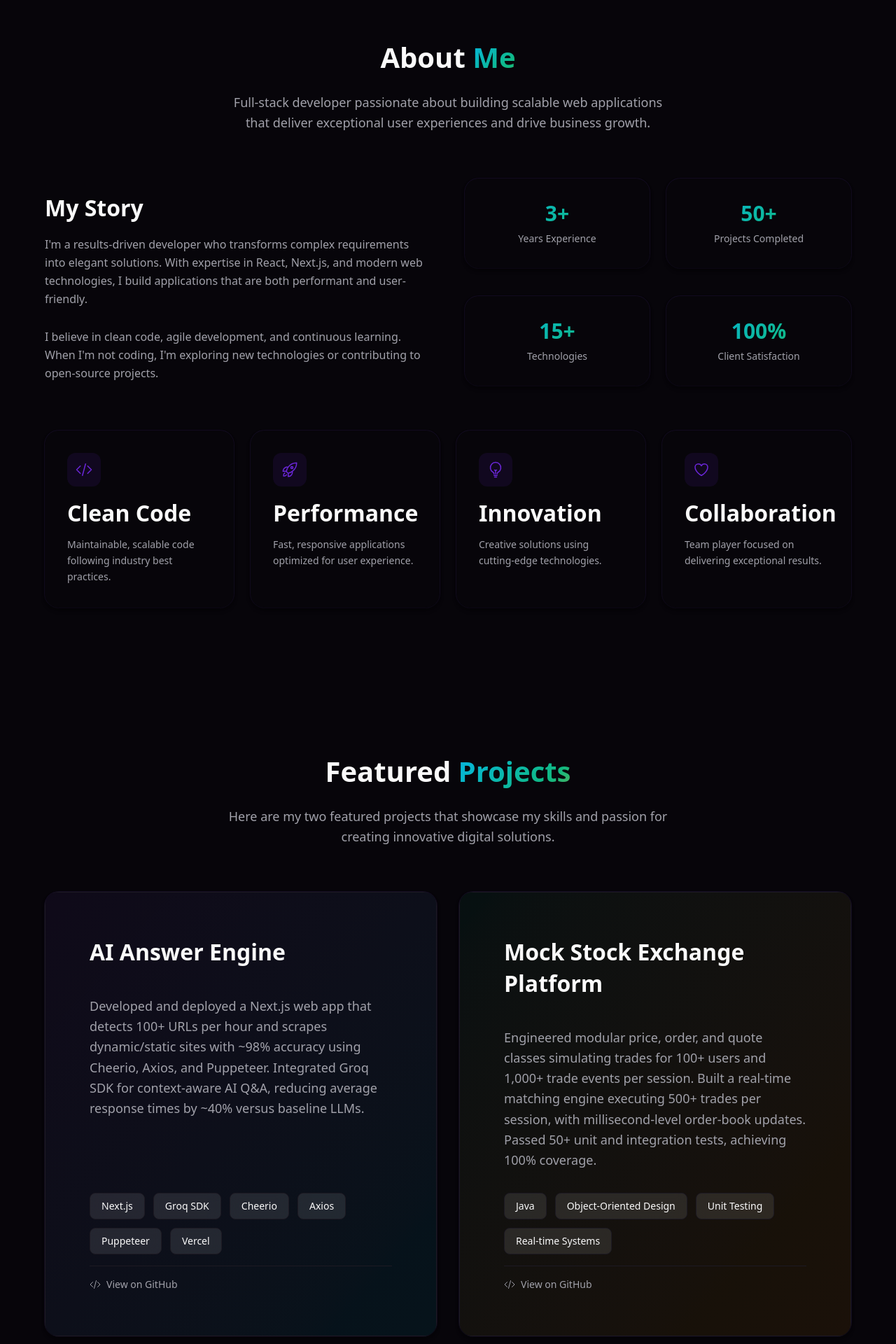
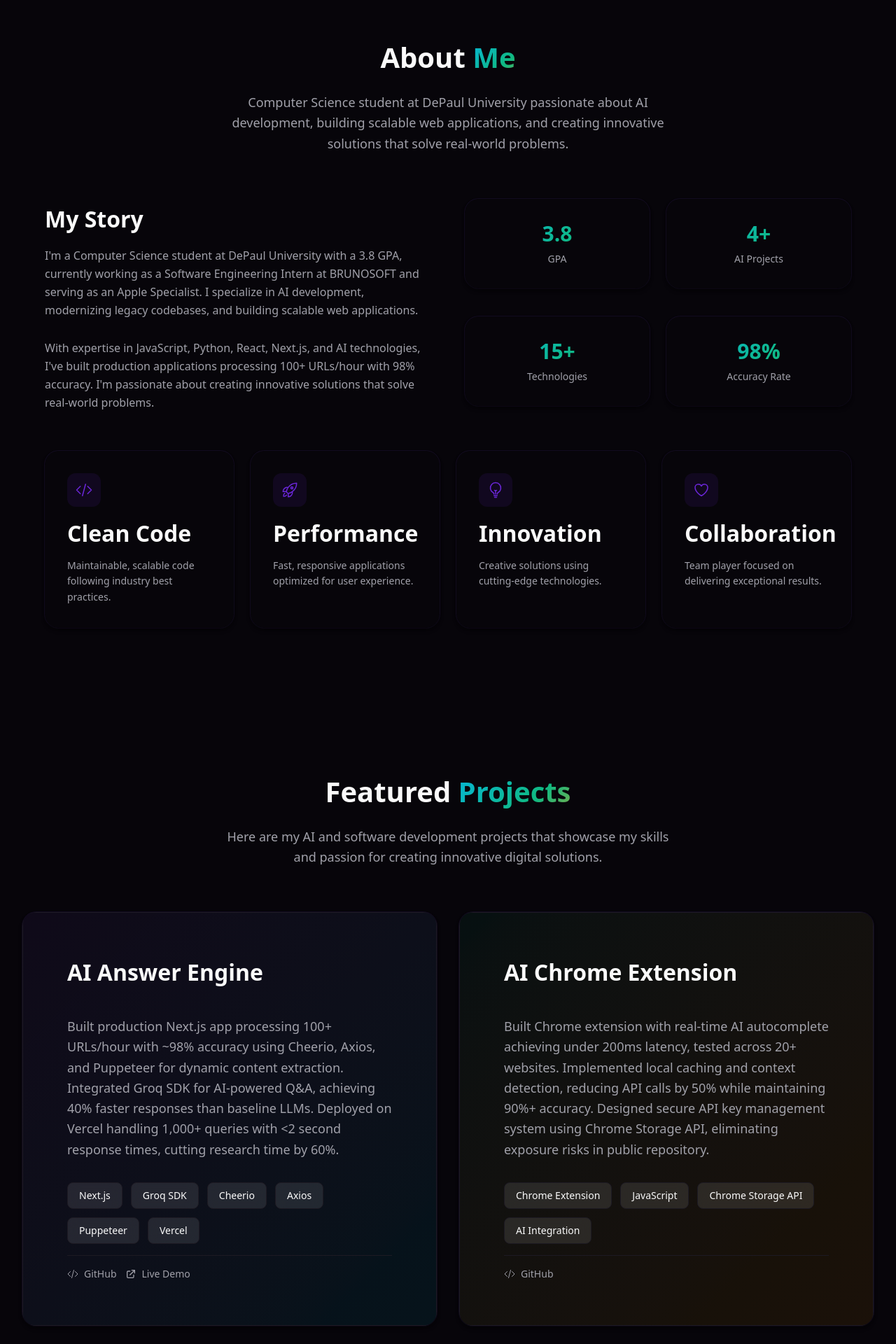
Before and after one commit to Smear6uard/sameerakhtar.dev, a Next.js app: page / in a window 1280 px wide. Shown: the part 840-2760 px from the top of the page at 70% size. Built offline with nearby package versions, Linux system fonts and the light colour scheme.

Commit message:
update personal details

```diff
--- a/src/app/layout.tsx
+++ b/src/app/layout.tsx
@@ -16,31 +16,31 @@ const geistMono = Geist_Mono({
 });
 
 export const metadata: Metadata = {
-  title: "Sameer Akhtar | Full Stack Developer",
-  description: "Full Stack Developer specializing in React, Next.js, and TypeScript. Explore my portfolio of web development projects and technical expertise.",
-  keywords: ["Sameer Akhtar", "Full Stack Developer", "Software Engineer", "React", "Next.js", "TypeScript", "Web Development"],
+  title: "Sameer Akhtar | Computer Science Student & AI Developer",
+  description: "Computer Science student at DePaul University with expertise in AI development, React, Next.js, and modern web technologies. Software Engineering Intern at BRUNOSOFT and Apple Specialist.",
+  keywords: ["Sameer Akhtar", "Computer Science Student", "AI Developer", "Software Engineer", "React", "Next.js", "JavaScript", "Python", "DePaul University", "BRUNOSOFT", "Apple"],
   authors: [{ name: "Sameer Akhtar" }],
   creator: "Sameer Akhtar",
   openGraph: {
     type: "website",
     locale: "en_US",
-    url: "https://sameerakhtar.com",
-    title: "Sameer Akhtar | Full Stack Developer",
-    description: "Full Stack Developer specializing in React, Next.js, and TypeScript. Explore my portfolio of web development projects and technical expertise.",
+    url: "https://sameerakhtar.dev",
+    title: "Sameer Akhtar | Computer Science Student & AI Developer",
+    description: "Computer Science student at DePaul University with expertise in AI development, React, Next.js, and modern web technologies. Software Engineering Intern at BRUNOSOFT and Apple Specialist.",
     siteName: "Sameer Akhtar",
     images: [
       {
         url: "/favicon.ico",
         width: 512,
         height: 512,
-        alt: "Sameer Akhtar - Full Stack Developer",
+        alt: "Sameer Akhtar - Computer Science Student & AI Developer",
       },
     ],
   },
   twitter: {
     card: "summary",
     title: "Sameer Akhtar",
-    description: "Full Stack Developer specializing in React, Next.js, and TypeScript. Explore my portfolio of web development projects and technical expertise.",
+    description: "Computer Science student at DePaul University with expertise in AI development, React, Next.js, and modern web technologies.",
     creator: "@sameerakhtar",
     images: ["/favicon.ico"],
   },
--- a/src/components/sections/about-section.tsx
+++ b/src/components/sections/about-section.tsx
@@ -74,8 +74,8 @@ export function AboutSection() {
             About <span className="gradient-text">Me</span>
           </h2>
           <p className="text-base sm:text-lg text-muted-foreground max-w-2xl mx-auto leading-relaxed px-4">
-            Full-stack developer passionate about building scalable web applications
-            that deliver exceptional user experiences and drive business growth.
+            Computer Science student at DePaul University passionate about AI development,
+            building scalable web applications, and creating innovative solutions that solve real-world problems.
           </p>
         </motion.div>
 
@@ -85,13 +85,12 @@ export function AboutSection() {
           <motion.div variants={itemVariants} className="space-y-6 sm:space-y-7 text-center lg:text-left">
             <h3 className="text-xl sm:text-2xl font-bold mb-3 sm:mb-4">My Story</h3>
             <p className="text-muted-foreground leading-relaxed text-sm sm:text-base">
-              I&apos;m a results-driven developer who transforms complex requirements into elegant solutions.
-              With expertise in React, Next.js, and modern web technologies, I build applications
-              that are both performant and user-friendly.
+              I&apos;m a Computer Science student at DePaul University with a 3.8 GPA, currently working as a Software Engineering Intern at BRUNOSOFT and serving as an Apple Specialist.
+              I specialize in AI development, modernizing legacy codebases, and building scalable web applications.
             </p>
             <p className="text-muted-foreground leading-relaxed text-sm sm:text-base">
-              I believe in clean code, agile development, and continuous learning. When I&apos;m not coding,
-              I&apos;m exploring new technologies or contributing to open-source projects.
+              With expertise in JavaScript, Python, React, Next.js, and AI technologies, I&apos;ve built production applications processing 100+ URLs/hour with 98% accuracy.
+              I&apos;m passionate about creating innovative solutions that solve real-world problems.
             </p>
           </motion.div>
 
@@ -105,8 +104,8 @@ export function AboutSection() {
                 transition: { duration: 0.3, ease: "easeOut" }
               }}
             >
-              <div className="text-2xl sm:text-3xl font-bold gradient-text mb-1 sm:mb-2 group-hover:scale-110 transition-transform duration-300">3+</div>
-              <div className="text-xs sm:text-sm text-muted-foreground group-hover:text-primary transition-colors duration-300">Years Experience</div>
+              <div className="text-2xl sm:text-3xl font-bold gradient-text mb-1 sm:mb-2 group-hover:scale-110 transition-transform duration-300">3.8</div>
+              <div className="text-xs sm:text-sm text-muted-foreground group-hover:text-primary transition-colors duration-300">GPA</div>
             </motion.div>
             <motion.div
               className="text-center p-4 sm:p-6 modern-card group interactive-hover"
@@ -116,8 +115,8 @@ export function AboutSection() {
                 transition: { duration: 0.3, ease: "easeOut" }
               }}
             >
-              <div className="text-2xl sm:text-3xl font-bold gradient-text mb-1 sm:mb-2 group-hover:scale-110 transition-transform duration-300">50+</div>
-              <div className="text-xs sm:text-sm text-muted-foreground group-hover:text-primary transition-colors duration-300">Projects Completed</div>
+              <div className="text-2xl sm:text-3xl font-bold gradient-text mb-1 sm:mb-2 group-hover:scale-110 transition-transform duration-300">4+</div>
+              <div className="text-xs sm:text-sm text-muted-foreground group-hover:text-primary transition-colors duration-300">AI Projects</div>
             </motion.div>
             <motion.div
               className="text-center p-4 sm:p-6 modern-card group interactive-hover"
@@ -138,8 +137,8 @@ export function AboutSection() {
                 transition: { duration: 0.3, ease: "easeOut" }
               }}
             >
-              <div className="text-2xl sm:text-3xl font-bold gradient-text mb-1 sm:mb-2 group-hover:scale-110 transition-transform duration-300">100%</div>
-              <div className="text-xs sm:text-sm text-muted-foreground group-hover:text-primary transition-colors duration-300">Client Satisfaction</div>
+              <div className="text-2xl sm:text-3xl font-bold gradient-text mb-1 sm:mb-2 group-hover:scale-110 transition-transform duration-300">98%</div>
+              <div className="text-xs sm:text-sm text-muted-foreground group-hover:text-primary transition-colors duration-300">Accuracy Rate</div>
             </motion.div>
           </motion.div>
         </div>
--- a/src/components/sections/hero-section.tsx
+++ b/src/components/sections/hero-section.tsx
@@ -115,7 +115,7 @@ export function HeroSection() {
                   animate={{ opacity: mounted && !isTyping ? 1 : 0 }}
                   transition={{ delay: 0.5 }}
                 >
-                  Computer Science Student & AI Developer
+                  Computer Science Student & Software Engineering Intern
                 </motion.h2>
             </motion.div>
 
@@ -127,8 +127,8 @@ export function HeroSection() {
               transition={{ delay: 1 }}
             >
               I create innovative AI-powered solutions and web applications.
-              Passionate about computer science, machine learning, and building
-              technologies that solve real-world problems.
+              Currently pursuing Computer Science at DePaul University while working
+              as a Software Engineering Intern at BRUNOSOFT and Apple Specialist.
             </motion.p>
 
             <motion.div
--- a/src/components/sections/projects-section.tsx
+++ b/src/components/sections/projects-section.tsx
@@ -11,17 +11,34 @@ const projects = [
   {
     id: 1,
     title: "AI Answer Engine",
-    description: "Developed and deployed a Next.js web app that detects 100+ URLs per hour and scrapes dynamic/static sites with ~98% accuracy using Cheerio, Axios, and Puppeteer. Integrated Groq SDK for context-aware AI Q&A, reducing average response times by ~40% versus baseline LLMs.",
+    description: "Built production Next.js app processing 100+ URLs/hour with ~98% accuracy using Cheerio, Axios, and Puppeteer for dynamic content extraction. Integrated Groq SDK for AI-powered Q&A, achieving 40% faster responses than baseline LLMs. Deployed on Vercel handling 1,000+ queries with <2 second response times, cutting research time by 60%.",
     gradient: "from-violet-500/15 to-cyan-500/20",
     technologies: ["Next.js", "Groq SDK", "Cheerio", "Axios", "Puppeteer", "Vercel"],
-    githubUrl: "https://github.com/Smear6uard/AI-Answer-Engine"
+    githubUrl: "https://github.com/Smear6uard/AI-Answer-Engine",
+    liveUrl: "https://ai-answer-engine.vercel.app"
   },
   {
     id: 2,
+    title: "AI Chrome Extension",
+    description: "Built Chrome extension with real-time AI autocomplete achieving under 200ms latency, tested across 20+ websites. Implemented local caching and context detection, reducing API calls by 50% while maintaining 90%+ accuracy. Designed secure API key management system using Chrome Storage API, eliminating exposure risks in public repository.",
+    gradient: "from-emerald-500/15 to-amber-500/20",
+    technologies: ["Chrome Extension", "JavaScript", "Chrome Storage API", "AI Integration"],
+    githubUrl: "https://github.com/Smear6uard/AI-Chrome-Extension"
+  },
+  {
+    id: 3,
     title: "Mock Stock Exchange Platform",
-    description: "Engineered modular price, order, and quote classes simulating trades for 100+ users and 1,000+ trade events per session. Built a real-time matching engine executing 500+ trades per session, with millisecond-level order-book updates. Passed 50+ unit and integration tests, achieving 100% coverage.",
-    gradient: "from-emerald-500/15 to-amber-500/20",
-    technologies: ["Java", "Object-Oriented Design", "Unit Testing", "Real-time Systems"],
+    description: "Engineered modular price, order, and quote classes simulating trades for 100+ users and 1,000+ trade events per session. Built a real-time matching engine executing 500+ trades per session, with millisecond-level order-book updates. Implemented user management, portfolio tracking, and transaction history with live balance validation.",
+    gradient: "from-blue-500/15 to-indigo-500/20",
+    technologies: ["Java", "Object-Oriented Design", "Real-time Systems", "Unit Testing"],
+    githubUrl: "https://github.com/Smear6uard/Mock-Stock-Exchange"
+  },
+  {
+    id: 4,
+    title: "Intelligent LLM Router",
+    description: "Designed an LLM router processing 1K+ prompts/hr, optimizing model selection to cut API costs by up to 40%. Integrated analytics for A/B testing across 3+ LLMs, displaying evaluation reports instantly for comparison. Engineered modular configuration supporting rapid integration of additional model APIs in < 10 minutes each.",
+    gradient: "from-purple-500/15 to-pink-500/20",
+    technologies: ["Python", "LLM Integration", "A/B Testing", "Analytics", "API Optimization"],
     githubUrl: "https://github.com/Smear6uard/Intelligent-LLM-Router"
   }
 ];
@@ -67,7 +84,7 @@ export function ProjectsSection() {
             Featured <span className="gradient-text">Projects</span>
           </h2>
           <p className="text-base sm:text-lg text-muted-foreground max-w-2xl mx-auto leading-relaxed px-4">
-            Here are my two featured projects that showcase my skills and passion for
+            Here are my AI and software development projects that showcase my skills and passion for
             creating innovative digital solutions.
           </p>
         </motion.div>
@@ -75,7 +92,7 @@ export function ProjectsSection() {
         {/* Modern Grid Layout */}
         <motion.div
           variants={itemVariants}
-          className="grid grid-cols-1 lg:grid-cols-2 gap-6 sm:gap-8 max-w-6xl mx-auto"
+          className="grid grid-cols-1 md:grid-cols-2 gap-6 sm:gap-8 max-w-7xl mx-auto"
         >
           {projects.map((project) => (
        <motion.div
@@ -131,8 +148,21 @@ export function ProjectsSection() {
                       className="flex items-center gap-2 text-xs sm:text-sm font-medium text-muted-foreground hover:text-primary hover:scale-105 transition-all duration-300 group/link"
                     >
                       <CodeBracketIcon className="w-3.5 h-3.5 sm:w-4 sm:h-4 group-hover/link:scale-110 group-hover/link:rotate-12 transition-transform duration-300" />
-                      <span>View on GitHub</span>
+                      <span>GitHub</span>
                     </a>
+                    {project.liveUrl && (
+                      <a
+                        href={project.liveUrl}
+                        target="_blank"
+                        rel="noopener noreferrer"
+                        className="flex items-center gap-2 text-xs sm:text-sm font-medium text-muted-foreground hover:text-primary hover:scale-105 transition-all duration-300 group/link"
+                      >
+                        <svg className="w-3.5 h-3.5 sm:w-4 sm:h-4 group-hover/link:scale-110 group-hover/link:rotate-12 transition-transform duration-300" fill="none" stroke="currentColor" viewBox="0 0 24 24">
+                          <path strokeLinecap="round" strokeLinejoin="round" strokeWidth={2} d="M10 6H6a2 2 0 00-2 2v10a2 2 0 002 2h10a2 2 0 002-2v-4M14 4h6m0 0v6m0-6L10 14" />
+                        </svg>
+                        <span>Live Demo</span>
+                      </a>
+                    )}
                   </div>
                 </div>
               </div>
--- a/src/components/sections/resume-section.tsx
+++ b/src/components/sections/resume-section.tsx
@@ -14,27 +14,28 @@ import {
 
 const experience = [
   {
+    title: "Software Engineering Intern",
+    company: "BRUNOSOFT",
+    location: "Remote",
+    period: "Oct 2025 - Present",
+    description: "Leading migration of legacy AngularJS codebase to modern Angular, modernizing architecture for 100+ components.",
+    achievements: [
+      "Leading migration of legacy AngularJS codebase to modern Angular, modernizing architecture for 100+ components",
+      "Implementing containerized workflows using Docker and docker-compose to streamline deployment processes",
+      "Orchestrating deployments using Kubernetes pods, services, and deployments for scalable infrastructure",
+      "Developing custom plugins and themes for client CMS platforms using hooks, actions, and templates"
+    ]
+  },
+  {
     title: "Specialist",
     company: "Apple",
     location: "Naperville, IL",
     period: "Jul 2025 - Present",
-    description: "Delivering tailored hardware/software solutions to optimize workflows for individual and business clients.",
+    description: "Supported 50+ individual and business clients monthly with device setup, troubleshooting, and technical guidance.",
     achievements: [
-      "Configured devices, migrated data, and resolved technical issues for seamless client adoption",
-      "Translated complex technical concepts into clear language, boosting customer engagement and retention",
-      "Optimized workflows for individual and business clients through tailored solutions"
-    ]
-  },
-  {
-    title: "Co-Founder & Vice President",
-    company: "Computer Science Club",
-    location: "Lisle, IL",
-    period: "Sep 2023 - Aug 2024",
-    description: "Led organizational efforts and strategic initiatives for the Computer Science Club at DePaul University.",
-    achievements: [
-      "Organized 10+ events and workshops, increasing student participation by 60%",
-      "Spearheaded outreach campaigns that doubled membership and raised the club's profile across campus",
-      "Built partnerships with faculty and peers to expand technical and networking opportunities"
+      "Supported 50+ individual and business clients monthly with device setup, troubleshooting, and technical guidance",
+      "Configured iOS and macOS devices for enterprise environments, including MDM enrollment and system integration",
+      "Maintained 95%+ satisfaction rating through clear communication of technical solutions and product recommendations"
     ]
   },
   {
@@ -42,7 +43,7 @@ const experience = [
     company: "American Coach Limousine",
     location: "Downers Grove, IL",
     period: "Jul 2022 - Feb 2024",
-    description: "Streamlined coordination across teams and implemented software tools to improve operational efficiency.",
+    description: "Streamlined coordination across teams, improving delivery alignment for 15+ corporate clients.",
     achievements: [
       "Streamlined coordination across teams, improving delivery alignment for 15+ corporate clients",
       "Implemented software tools that reduced nationwide partner response times by 30%",
@@ -53,10 +54,10 @@ const experience = [
 
 const education = [
   {
-    degree: "Bachelors of Science in Computer Science",
+    degree: "Bachelor of Science in Computer Science",
     school: "DePaul University",
     location: "Chicago, IL",
-    period: "Expected Graduation: July 2027",
+    period: "Expected Graduation: Jul 2027",
     gpa: "3.8 GPA"
   }
 ];
@@ -65,7 +66,8 @@ const certifications = [
   {
     name: "Scrimba Fullstack/AI Developer Course Certificate",
     issuer: "Scrimba",
-    date: "May 2025 - July 2025"
+    date: "May 2025 - Jul 2025",
+    description: "200+ hours in React, Next.js, Node.js, and AI Integration"
   }
 ];
 
@@ -267,7 +269,8 @@ export function ResumeSection() {
                     <div className="relative modern-card p-4 sm:p-6 text-center">
                       <h4 className="font-bold mb-1 text-sm sm:text-base group-hover:text-indigo-500 dark:group-hover:text-indigo-400 transition-colors duration-300">{cert.name}</h4>
                       <p className="text-indigo-500 dark:text-indigo-400 font-medium mb-1 text-xs sm:text-sm group-hover:text-indigo-600 dark:group-hover:text-indigo-300 transition-colors duration-300">{cert.issuer}</p>
-                      <p className="text-xs sm:text-sm text-foreground/80 dark:text-muted-foreground group-hover:text-indigo-300 dark:group-hover:text-indigo-200 transition-colors duration-300">{cert.date}</p>
+                      <p className="text-xs sm:text-sm text-foreground/80 dark:text-muted-foreground mb-2 group-hover:text-indigo-300 dark:group-hover:text-indigo-200 transition-colors duration-300">{cert.date}</p>
+                      <p className="text-xs text-muted-foreground group-hover:text-indigo-300 dark:group-hover:text-indigo-200 transition-colors duration-300">{cert.description}</p>
                     </div>
                   </motion.div>
                 ))}
--- a/src/components/sections/skills-section.tsx
+++ b/src/components/sections/skills-section.tsx
@@ -18,11 +18,11 @@ const skillCategories = [
     bgColor: "bg-blue-900/20 dark:bg-blue-900/40",
     skills: [
       { name: "JavaScript", level: "Proficient", project: "3+ years experience" },
-      { name: "Python", level: "Proficient", project: "3+ years experience" },
-      { name: "Swift", level: "Intermediate", project: "2+ years experience" },
-      { name: "Java", level: "Intermediate", project: "1+ years experience" },
+      { name: "Python", level: "Proficient", project: "2+ years experience" },
+      { name: "Java", level: "Proficient", project: "2+ years experience" },
+      { name: "Swift", level: "Intermediate", project: "1+ years experience" },
       { name: "SQL", level: "Beginner", project: "1+ years experience" },
-      { name: "PHP", level: "Beginner", project: "1+ years experience" },
+      { name: "PHP", level: "Beginner", project: "6 months experience" },
     ]
   },
   {
@@ -31,12 +31,17 @@ const skillCategories = [
     color: "from-teal-500 to-cyan-600",
     bgColor: "bg-teal-900/20 dark:bg-teal-900/40",
     skills: [
+      { name: "React", level: "Proficient", project: "Web Applications" },
+      { name: "Next.js", level: "Proficient", project: "AI Answer Engine" },
+      { name: "Node.js", level: "Proficient", project: "Backend Development" },
       { name: "AWS", level: "Proficient", project: "Cloud Development" },
       { name: "Langchain", level: "Proficient", project: "AI Integration" },
       { name: "Docker", level: "Proficient", project: "Containerization" },
-      { name: "iOS Development", level: "Intermediate", project: "Mobile Apps" },
+      { name: "Kubernetes", level: "Proficient", project: "Orchestration" },
+      { name: "iOS", level: "Intermediate", project: "Mobile Development" },
       { name: "Bootstrap", level: "Proficient", project: "UI Framework" },
       { name: "Git", level: "Expert", project: "Version Control" },
+      { name: "Bash", level: "Proficient", project: "Scripting" },
     ]
   },
   {
@@ -45,12 +50,13 @@ const skillCategories = [
     color: "from-indigo-500 to-purple-600",
     bgColor: "bg-indigo-900/20 dark:bg-indigo-900/40",
     skills: [
-      { name: "Next.js", level: "Proficient", project: "AI Answer Engine" },
-      { name: "React", level: "Proficient", project: "Web Applications" },
-      { name: "Node.js", level: "Proficient", project: "Backend Development" },
       { name: "Groq SDK", level: "Proficient", project: "AI Integration" },
-      { name: "Cheerio/Axios", level: "Proficient", project: "Web Scraping" },
+      { name: "Cheerio", level: "Proficient", project: "Web Scraping" },
+      { name: "Axios", level: "Proficient", project: "HTTP Client" },
       { name: "Puppeteer", level: "Proficient", project: "Dynamic Scraping" },
+      { name: "Chrome Extension", level: "Proficient", project: "Browser Extension" },
+      { name: "Chrome Storage API", level: "Proficient", project: "Data Management" },
+      { name: "Vercel", level: "Proficient", project: "Deployment" },
     ]
   }
 ];
```
Also changed, not shown: src/components/sections/contact-section.tsx (+5 -12 lines).
